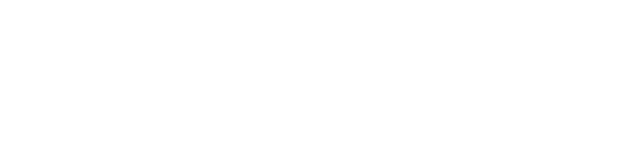
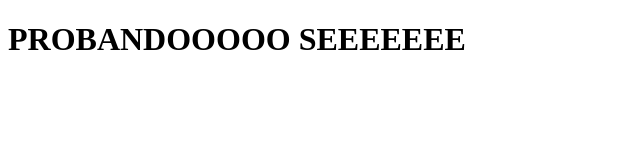
Before and after one commit to RodPav/Evaluacion_Grupal, a plain HTML site: page probando.html in a window 1280 px wide. Shown: the whole page, without its empty margins (0-640 px from the left). Drawn offline with Linux system fonts and the light colour scheme.

Commit message:
CAMBIO EN HTML PROBANDO

```diff
--- a/probando.html
+++ b/probando.html
@@ -6,6 +6,7 @@
     <title>Document</title>
 </head>
 <body>
+    <h1>PROBANDOOOOO SEEEEEEE</h1>
 
 </body>
 </html>
```
